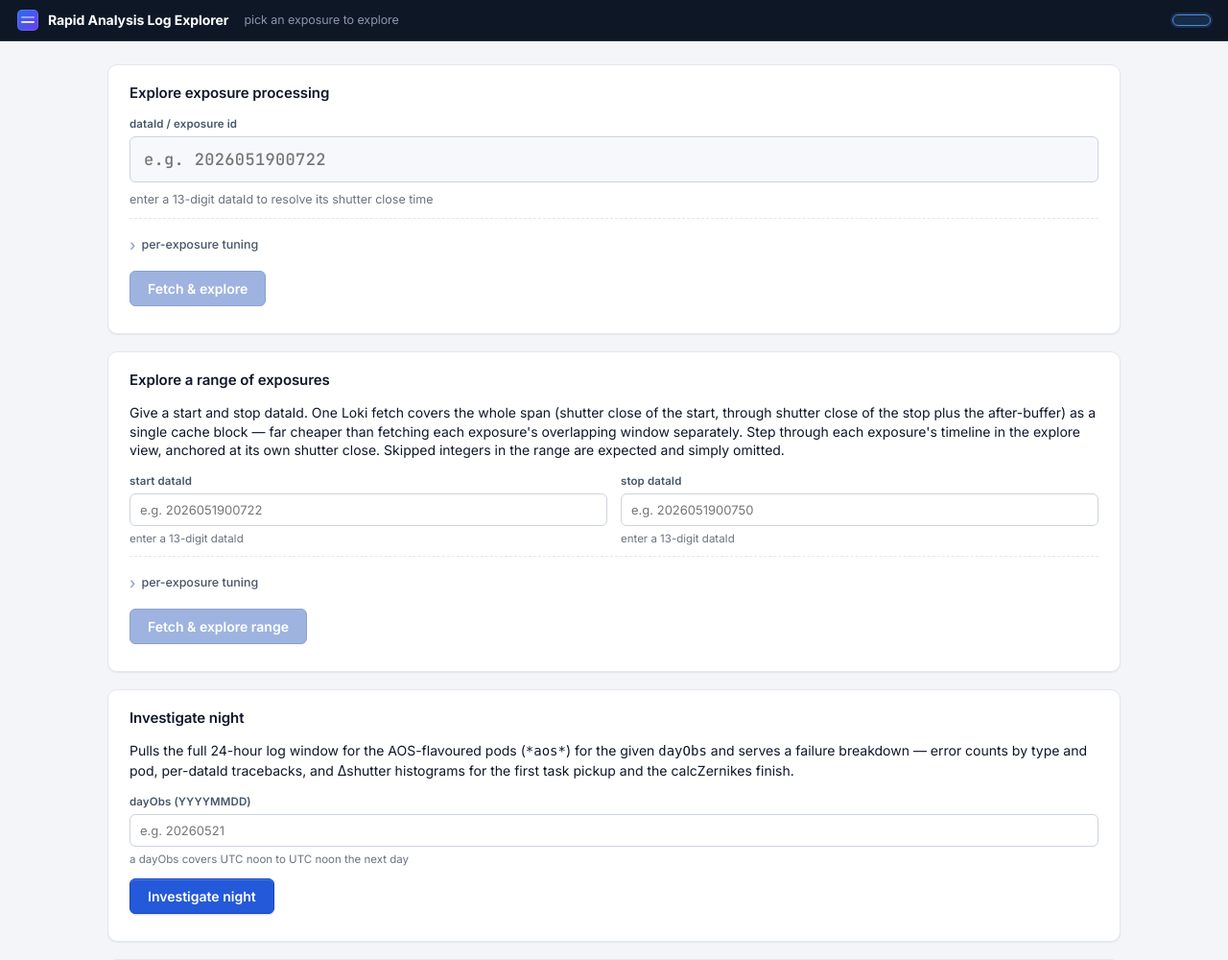
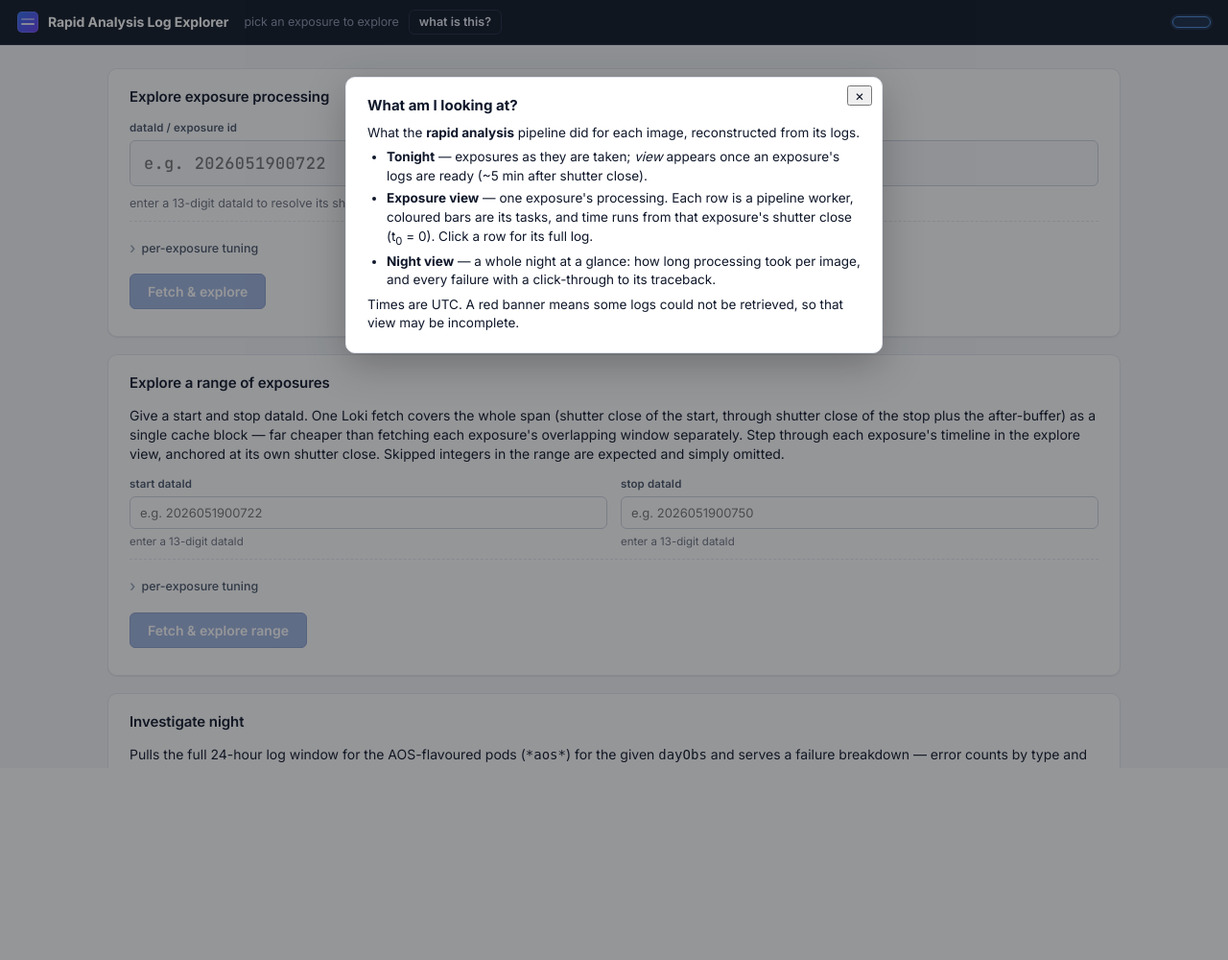
Before and after one commit to lsst-so/ra_log_explorer, a Python web app: template ra_log_explorer/templates/timeline.html in a window 1280 px wide. Shown: the top 1000 px of the page at 96% size. After the commit the page ends 800 px from the top, so only its background shows below. Run offline with Jinja, Linux system fonts and the light colour scheme; the template is opened without the code that fills it, so the values that code supplies are empty.

Commit message:
ui: a terse "what is this?" panel, and a way to stage a test night
Every view's topbar gains a "what is this?" button opening one shared,
deliberately brief overlay: what each view shows (Tonight readiness,
per-exposure timelines from shutter close, night-wide histograms and
failures), not how it's produced.

--live-day-obs pins the live poller to a fixed dayObs instead of the
clock, so a staged historical night — real data laid out as a live
night dir — exercises the Tonight panel, readiness, and slice-serving
paths end-to-end on a laptop. Testing hook only; deployments track the
clock.

Co-Authored-By: Claude Fable 5 <noreply@anthropic.com>

```diff
--- a/ra_log_explorer/static/app.js
+++ b/ra_log_explorer/static/app.js
@@ -189,4 +189,25 @@ function renderFetchBanner(bannerEl, summary) {
 }
 window.renderFetchBanner = renderFetchBanner;
 
+// ----- "what is this?" overlay ---------------------------------------------
+// One shared panel, toggled from every view's topbar. Wired here (the
+// bootstrap script) because the buttons exist in all three views.
+
+function wireFaq() {
+  const overlay = document.getElementById('faq-overlay');
+  if (!overlay) return;
+  const setOpen = (open) => { overlay.hidden = !open; };
+  for (const btn of document.querySelectorAll('.faq-toggle')) {
+    btn.addEventListener('click', () => setOpen(overlay.hidden));
+  }
+  document.getElementById('faq-close').addEventListener('click', () => setOpen(false));
+  overlay.addEventListener('click', (ev) => {
+    if (ev.target === overlay) setOpen(false);  // click outside the panel
+  });
+  document.addEventListener('keydown', (ev) => {
+    if (ev.key === 'Escape' && !overlay.hidden) setOpen(false);
+  });
+}
+wireFaq();
+
 bootstrap();
--- a/ra_log_explorer/static/style.css
+++ b/ra_log_explorer/static/style.css
@@ -487,6 +487,41 @@ button.ghost.mini.delete:disabled {
   font-family: var(--font-mono);
   font-size: 11.5px;
   color: var(--text-2);
+}
+
+/* "What is this?" overlay — one shared, deliberately terse panel. */
+#faq-overlay {
+  position: fixed;
+  inset: 0;
+  background: rgba(20, 24, 28, 0.45);
+  z-index: 200;
+  display: flex;
+  align-items: flex-start;
+  justify-content: center;
+  padding-top: 10vh;
+}
+#faq-panel {
+  position: relative;
+  background: var(--surface, #fff);
+  border: 1px solid var(--border);
+  border-radius: 10px;
+  box-shadow: 0 12px 40px rgba(0, 0, 0, 0.25);
+  max-width: 560px;
+  width: calc(100% - 48px);
+  padding: 18px 22px 14px;
+  font-size: 13.5px;
+  line-height: 1.45;
+}
+#faq-panel h2 { margin: 0 0 8px; font-size: 15px; }
+#faq-panel p { margin: 6px 0; }
+#faq-panel ul { margin: 6px 0; padding-left: 20px; }
+#faq-panel li { margin: 4px 0; }
+#faq-close {
+  position: absolute;
+  top: 8px;
+  right: 10px;
+  font-size: 15px;
+  line-height: 1;
 }
 
 /* Tonight panel (live mode) — same table treatment as the cache list,
--- a/ra_log_explorer/templates/timeline.html
+++ b/ra_log_explorer/templates/timeline.html
@@ -24,6 +24,7 @@
         <span class="brand-mark" aria-hidden="true"></span>
         <strong>Rapid Analysis Log Explorer</strong>
         <span class="muted">pick an exposure to explore</span>
+        <button type="button" class="ghost mini faq-toggle">what is this?</button>
       </div>
       <div class="site-badge" id="site-badge" hidden>
         <span class="site-name" id="site-name"></span>
@@ -210,6 +211,7 @@
         <span class="brand-mark" aria-hidden="true"></span>
         <strong>Rapid Analysis Log Explorer</strong>
         <span id="expId-display"></span>
+        <button type="button" class="ghost mini faq-toggle">what is this?</button>
       </div>
     </header>
 
@@ -301,6 +303,7 @@
         <span class="brand-mark" aria-hidden="true"></span>
         <strong>Rapid Analysis Log Explorer</strong>
         <span id="night-dayobs-display"></span>
+        <button type="button" class="ghost mini faq-toggle">what is this?</button>
       </div>
       <div class="cache">
         <span id="night-cache-info"></span>
@@ -412,6 +415,32 @@
     </main>
   </section>
 
+  <!-- Shared "what is this?" panel, toggled from every view's topbar.
+       Deliberately terse: it says what is being shown, not how. -->
+  <div id="faq-overlay" hidden>
+    <div id="faq-panel" role="dialog" aria-label="What is this?">
+      <button type="button" id="faq-close" class="ghost mini" aria-label="close">&times;</button>
+      <h2>What am I looking at?</h2>
+      <p>What the <strong>rapid analysis</strong> pipeline did for each
+        image, reconstructed from its logs.</p>
+      <ul>
+        <li><strong>Tonight</strong> — exposures as they are taken;
+          <em>view</em> appears once an exposure's logs are ready
+          (~5&nbsp;min after shutter close).</li>
+        <li><strong>Exposure view</strong> — one exposure's processing.
+          Each row is a pipeline worker, coloured bars are its tasks,
+          and time runs from that exposure's shutter close
+          (t<sub>0</sub>&nbsp;=&nbsp;0). Click a row for its full
+          log.</li>
+        <li><strong>Night view</strong> — a whole night at a glance:
+          how long processing took per image, and every failure with a
+          click-through to its traceback.</li>
+      </ul>
+      <p class="muted">Times are UTC. A red banner means some logs
+        could not be retrieved, so that view may be incomplete.</p>
+    </div>
+  </div>
+
   <script src="__BASE_PATH__/static/explore.js"></script>
   <script src="__BASE_PATH__/static/home.js"></script>
   <script src="__BASE_PATH__/static/night.js"></script>
```
Also changed, not shown: ra_log_explorer/cli.py (+11 -1 lines), ra_log_explorer/live.py (+7 -1 lines), tests/test_live.py (+20 -0 lines), README.md.
